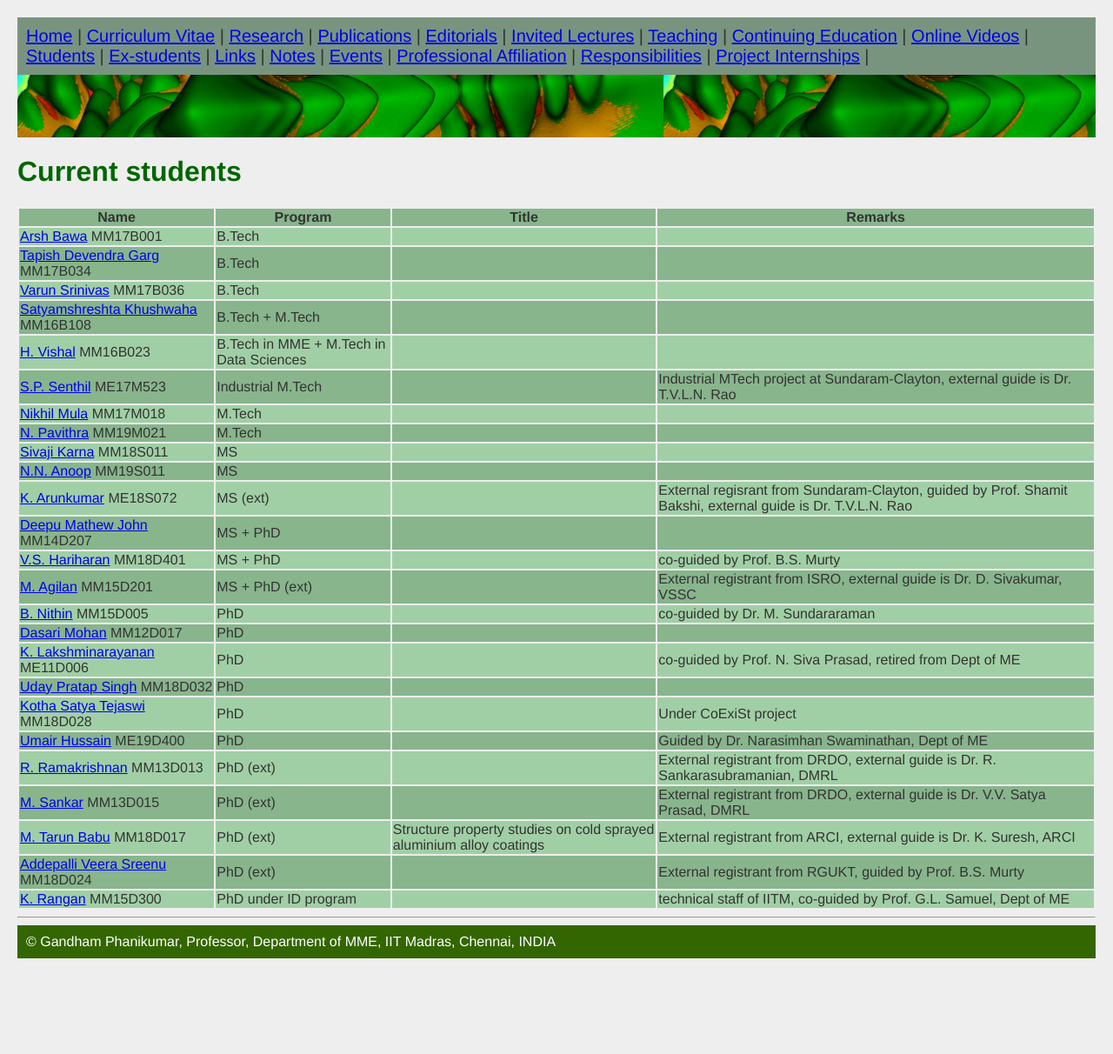
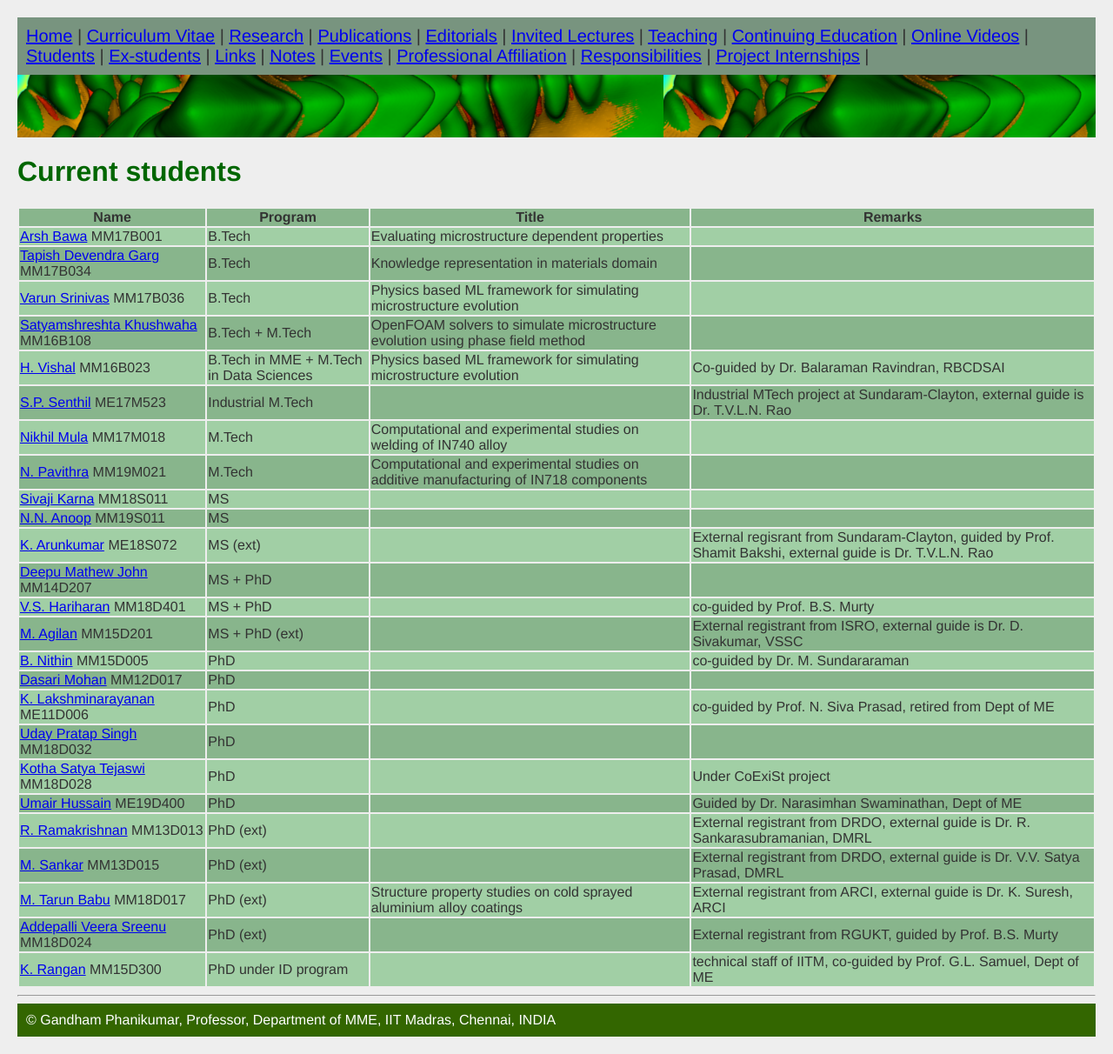
Before and after one commit to gphanikumar/gphanikumar.github.io, a Jekyll site: the page built from _pages/students.md, in a window 1280 px wide. Shown: the whole page at 87% size. Built offline with Jekyll 4.4.1, drawn with Linux system fonts in a browser that asks for light colours; before the commit the page ends 1122 px from its top, so only the background shows below that.

Commit message:
Added titles for project work of students

```diff
--- a/_data/stu.yml
+++ b/_data/stu.yml
@@ -128,48 +128,48 @@
   roll: MM16B023
   url: "students/hvishal"
   prog: B.Tech in MME + M.Tech in Data Sciences
-  title:
-  remarks:
+  title: Physics based ML framework for simulating microstructure evolution
+  remarks: Co-guided by Dr. Balaraman Ravindran, RBCDSAI
 #-------------------------------------------------------------
 - name: Satyamshreshta Khushwaha
   roll: MM16B108
   url: "students/satyam"
   prog: B.Tech + M.Tech
-  title:
+  title: OpenFOAM solvers to simulate microstructure evolution using phase field method
   remarks:
 #-------------------------------------------------------------
 - name: Arsh Bawa
   roll: MM17B001
   url: "students/arshbawa"
   prog: B.Tech
-  title:
+  title: Evaluating microstructure dependent properties
   remarks:
 #-------------------------------------------------------------
 - name: Tapish Devendra Garg
   roll: MM17B034
   url: "students/tapish"
   prog: B.Tech
-  title:
+  title: Knowledge representation in materials domain
   remarks:
 #-------------------------------------------------------------
 - name: Varun Srinivas
   roll: MM17B036
   url: "students/varunsrinivas"
   prog: B.Tech
-  title:
+  title: Physics based ML framework for simulating microstructure evolution
   remarks:
 #-------------------------------------------------------------
 - name: Nikhil Mula
   roll: MM17M018
   url: "students/nikhilmula"
   prog: M.Tech
-  title:
+  title: Computational and experimental studies on welding of IN740 alloy
   remarks:
 #-------------------------------------------------------------
 - name: N. Pavithra
   roll: MM19M021
   url: "students/pavithra"
   prog: M.Tech
-  title:
+  title: Computational and experimental studies on additive manufacturing of IN718 components
   remarks:
 #-------------------------------------------------------------
```
